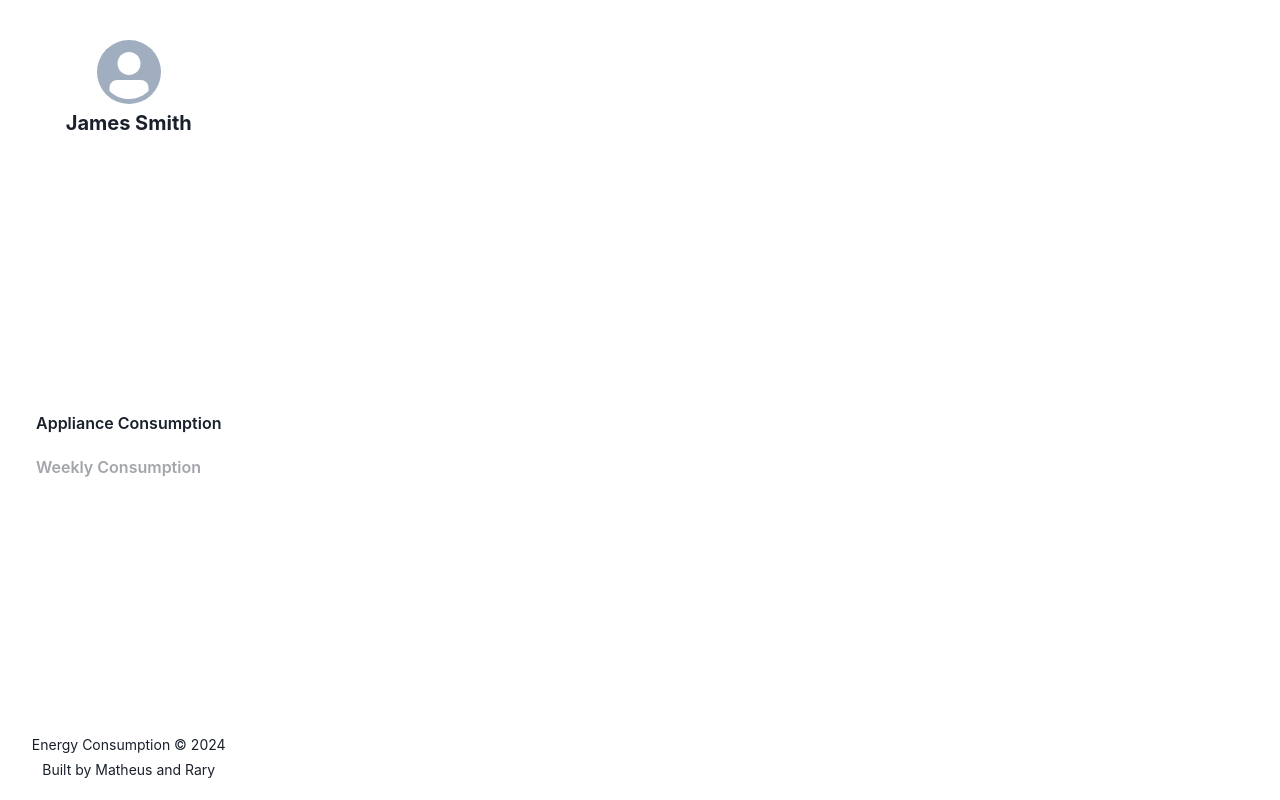
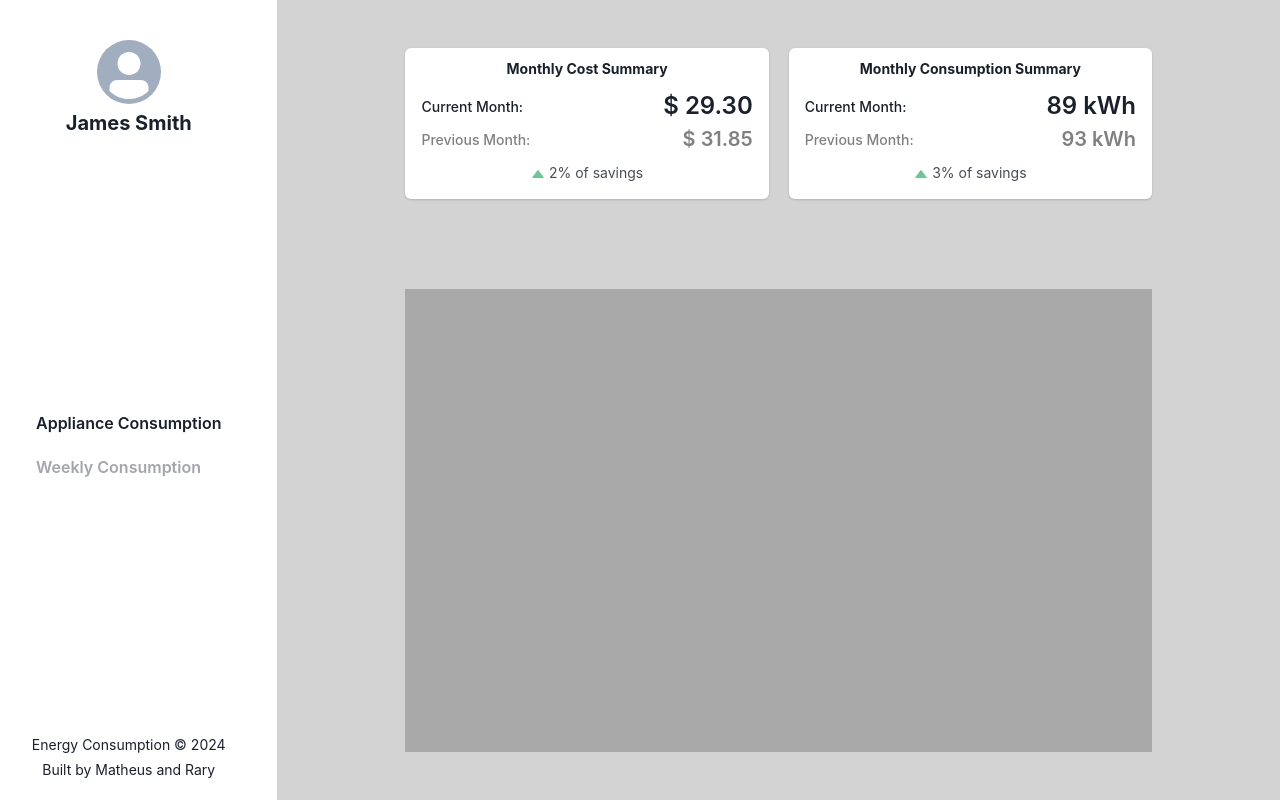
Before and after one commit to rarycoringa/energy-consumption, a React (Create React App) app: page / in a window 1280 px wide. Built offline with nearby package versions, Linux system fonts and the light colour scheme.

Commit message:
create comparison cards for monthly consumption (prev and current)

```diff
--- a/src/App.jsx
+++ b/src/App.jsx
@@ -1,5 +1,6 @@
 import { ChakraProvider, Grid, GridItem } from '@chakra-ui/react';
 import { Navbar } from './navbar/Navbar'
+import { AppliancesDashboard } from './dashboard/AppliancesDashboard';
 
 function App() {
   return (
@@ -20,6 +21,7 @@ function App() {
           className="content"
           colSpan={6}
           >
+            <AppliancesDashboard />
         </GridItem>
 
       </Grid>
--- /dev/null
+++ b/src/dashboard/AppliancesDashboard.jsx
@@ -0,0 +1,51 @@
+import { Grid, GridItem } from "@chakra-ui/react";
+import { MonthlySummaryCard } from "./components/MonthlySummaryCard";
+
+export function AppliancesDashboard () {
+    return (
+        <Grid
+            templateRows="repeat(3, 1fr)"
+            templateColumns="repeat(2, 1fr)"
+            height="100%"
+            width="100%"
+            gap={5}
+            paddingX="8em"
+            paddingY="3em"
+            bgColor="lightgrey"
+        >
+            <GridItem
+                rowSpan={1}
+                colSpan={1}
+            >
+                <MonthlySummaryCard
+                    summaryType="Cost"
+                    currentMonthValue="$ 29.30"
+                    previousMonthValue="$ 31.85"
+                    percentageValue={2}
+                    percentageType="increase"
+                />
+            </GridItem>
+
+            <GridItem
+                rowSpan={1}
+                colSpan={1}
+            >
+                <MonthlySummaryCard
+                    summaryType="Consumption"
+                    currentMonthValue="89 kWh"
+                    previousMonthValue="93 kWh"
+                    percentageValue={3}
+                    percentageType="increase"
+                />
+            </GridItem>
+
+            <GridItem
+                rowSpan={2}
+                colSpan={2}
+                bgColor="darkgray"
+            >
+            </GridItem>
+
+        </Grid>
+    );
+}
--- /dev/null
+++ b/src/dashboard/components/MonthlySummaryCard.jsx
@@ -0,0 +1,40 @@
+import { Card, CardBody, CardFooter, CardHeader, Flex, Stack, StackDivider, Stat, StatArrow, StatHelpText, StatLabel, StatNumber, Text } from "@chakra-ui/react";
+
+export function MonthlySummaryCard (
+    { summaryType, currentMonthValue, previousMonthValue, percentageValue, percentageType}
+) {
+    // const percentageValue = () =>
+
+    return (
+        <Card alignItems="center" gap={2} paddingY={2} paddingX={4}>
+            <CardHeader padding={0}>
+                <Text fontSize="sm" as="b">Monthly {summaryType} Summary</Text>
+            </CardHeader>
+
+            <CardBody padding={0} width="100%">
+                <Stat>
+                    <Flex justifyContent="space-between" alignItems="center">
+                        <StatLabel>Current Month:</StatLabel>
+                        <StatNumber>{currentMonthValue}</StatNumber>
+                    </Flex>
+                </Stat>
+
+                <Stat color="grey">
+                    <Flex justifyContent="space-between" alignItems="center">
+                        <StatLabel>Previous Month:</StatLabel>
+                        <StatNumber fontSize="xl">{previousMonthValue}</StatNumber>
+                    </Flex>
+                </Stat>
+            </CardBody>
+
+            <CardFooter padding={0}>
+                <Stat>
+                    <StatHelpText>
+                        <StatArrow type={percentageType} />
+                        {percentageValue}% of savings
+                    </StatHelpText>
+                </Stat>
+            </CardFooter>
+        </Card>
+    );
+}
```
Also changed, not shown: src/dashboard/components/ApplianceConsumptionCard.jsx (added).
